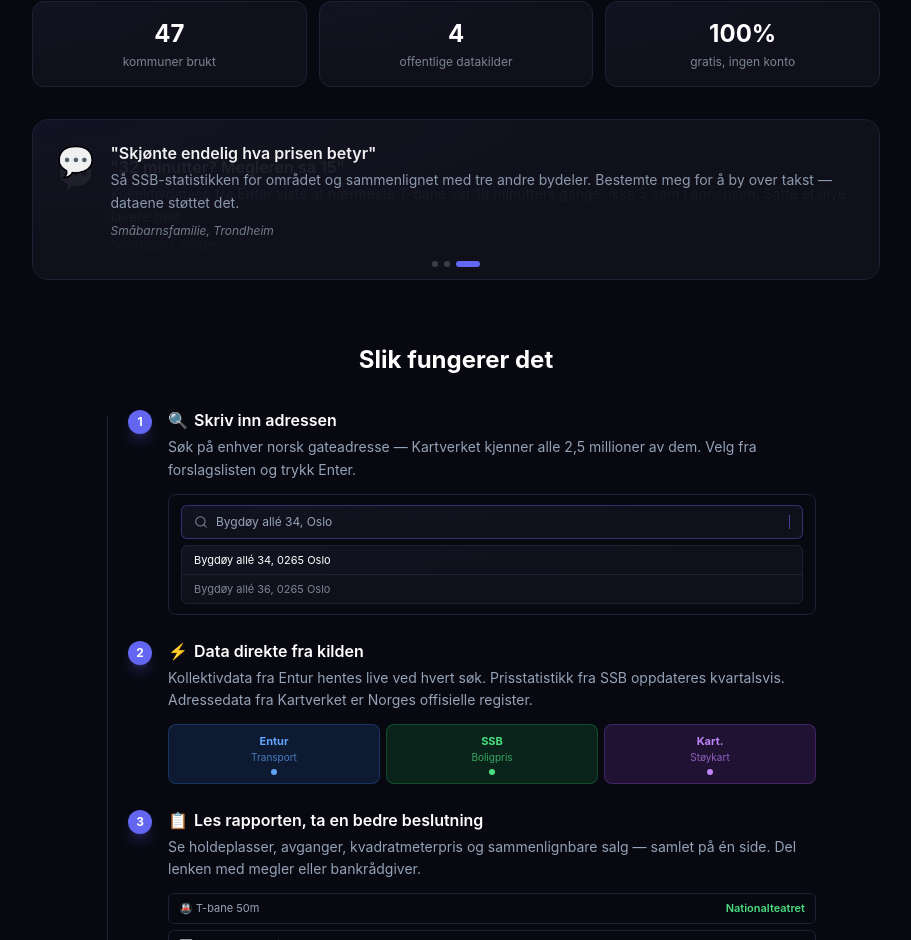
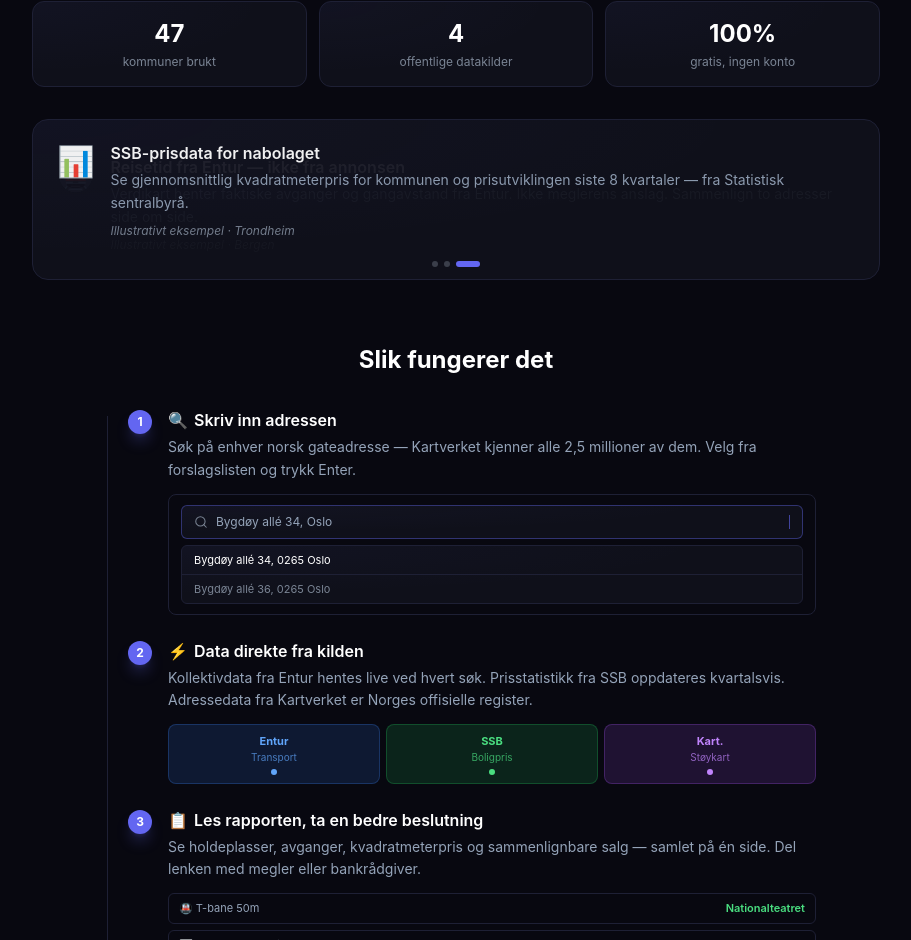
Before and after one commit to LobsterQuant/verdikart, a Next.js app: page / in a window 1280 px wide. Shown: the part 1401-2341 px from the top of the page, without its empty margins (184-1095 px from the left). Built offline with nearby package versions, Linux system fonts and the light colour scheme.

Commit message:
fix: replace fabricated testimonials with labeled illustrative examples
Testimonials with fake personas ('Førstegangskjøper, Oslo' etc) removed.
Replaced with factual product-description cards labeled 'Illustrativt eksempel'.
Eliminates trust/credibility risk from unverified social proof.

```diff
--- a/src/components/SocialProofStrip.tsx
+++ b/src/components/SocialProofStrip.tsx
@@ -4,22 +4,22 @@ import { useEffect, useState } from "react";
 
 const USE_CASES = [
   {
-    emoji: "💬",
-    headline: "\"Sparte meg for et dårlig kjøp\"",
-    body: "Sjekket adressen på Grünerløkka — støynivået fra Ring 2 kom opp umiddelbart. Megleren hadde ikke nevnt det. Gikk videre til neste leilighet.",
-    tag: "Førstegangskjøper, Oslo",
+    emoji: "🏠",
+    headline: "Støynivå megleren ikke nevnte",
+    body: "Ring 2-trafikken vises direkte på kartet. Sjekk støykart, kollektivdekning og prisstatistikk — før du bestemmer deg.",
+    tag: "Illustrativt eksempel · Grünerløkka, Oslo",
   },
   {
-    emoji: "💬",
-    headline: "\"32 minutter? Megleren sa 15\"",
-    body: "Kollektivdataen fra Entur viste at nærmeste T-bane var 18 minutters gange, ikke 5 som i annonsen. Satte et mye lavere bud.",
-    tag: "Boligkjøper, Bergen",
+    emoji: "🚇",
+    headline: "Reisetid fra Entur — ikke fra annonsen",
+    body: "Verdikart henter faktiske avganger og gangavstand fra Entur. Ikke meglerens anslag. Sammenlign to adresser side om side.",
+    tag: "Illustrativt eksempel · Bergen",
   },
   {
-    emoji: "💬",
-    headline: "\"Skjønte endelig hva prisen betyr\"",
-    body: "Så SSB-statistikken for området og sammenlignet med tre andre bydeler. Bestemte meg for å by over takst — dataene støttet det.",
-    tag: "Småbarnsfamilie, Trondheim",
+    emoji: "📊",
+    headline: "SSB-prisdata for nabolaget",
+    body: "Se gjennomsnittlig kvadratmeterpris for kommunen og prisutviklingen siste 8 kvartaler — fra Statistisk sentralbyrå.",
+    tag: "Illustrativt eksempel · Trondheim",
   },
 ];
 
```
